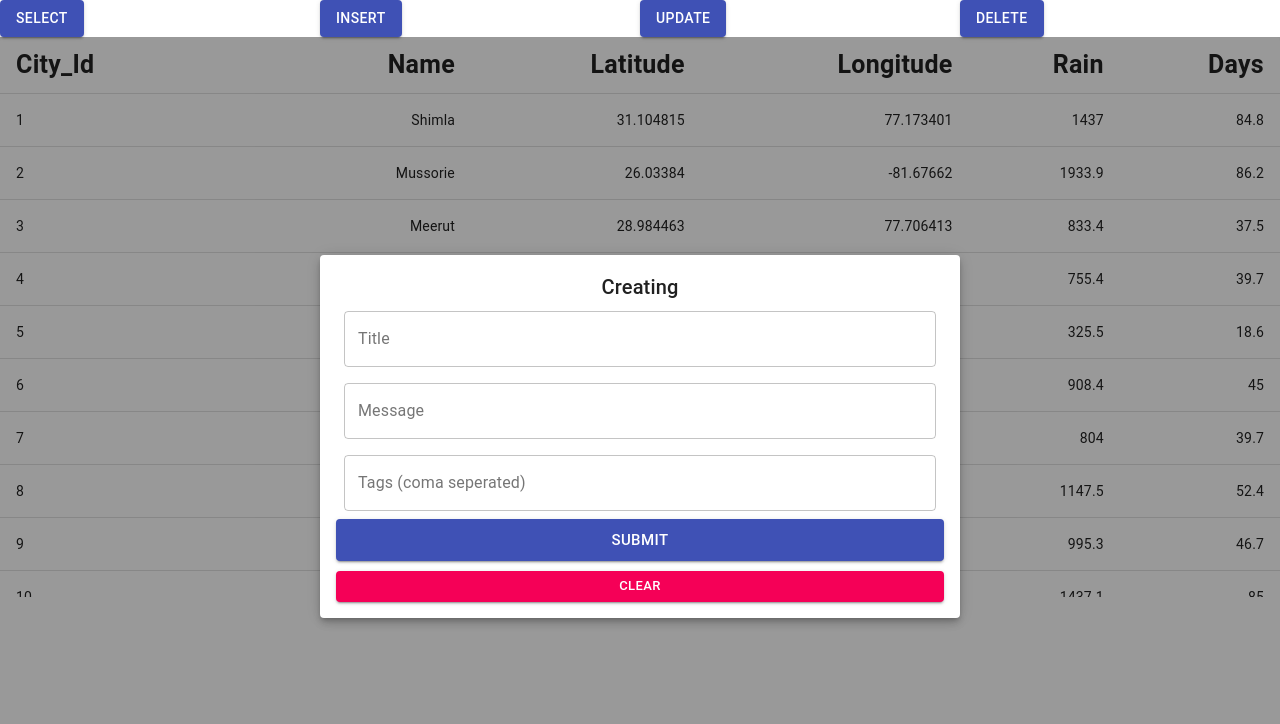
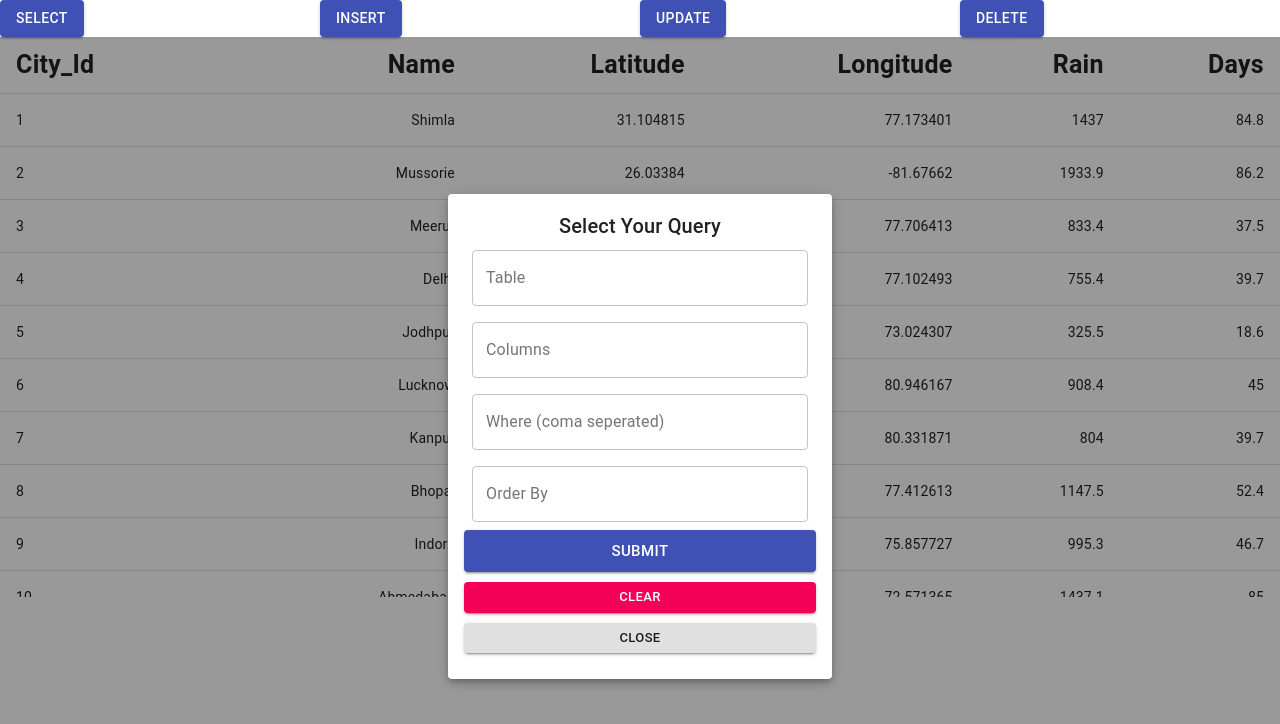
Before and after one commit to prashantbharati/atlanfront, a React (Create React App) app: page / in a window 1280 px wide. Both pictures are taken after a click on the button "SELECT". Shown: the top 724 px of the page. Built offline with nearby package versions, Linux system fonts and the light colour scheme.

Commit message:
forms setup

```diff
--- a/src/App.js
+++ b/src/App.js
@@ -14,9 +14,12 @@ import {
 import "./index.css";
 const App = () => {
   const [fd, setfd] = useState(false);
+  const [cs, setcs] = useState(0);
 
-  const onfinish = () => {
+  const onfinish = (e) => {
     setfd(true);
+
+    console.log(cs);
   };
 
   return (
@@ -25,22 +28,51 @@ const App = () => {
 
       <Grid container>
         <Grid item sm={3}>
-          <Button variant="contained" color="primary" onClick={onfinish}>
+          <Button
+            variant="contained"
+            color="primary"
+            onClick={async () => {
+              await setcs(1);
+              console.log(cs);
+              onfinish();
+            }}
+          >
             Select
           </Button>
         </Grid>
         <Grid item sm={3}>
-          <Button variant="contained" color="primary">
+          <Button
+            variant="contained"
+            color="primary"
+            onClick={() => {
+              setcs(2);
+              onfinish();
+            }}
+          >
             Insert
           </Button>
         </Grid>
         <Grid item sm={3}>
-          <Button variant="contained" color="primary">
+          <Button
+            variant="contained"
+            color="primary"
+            onClick={() => {
+              setcs(3);
+              onfinish();
+            }}
+          >
             Update
           </Button>
         </Grid>
         <Grid item sm={3}>
-          <Button variant="contained" color="primary">
+          <Button
+            variant="contained"
+            color="primary"
+            onClick={() => {
+              setcs(4);
+              onfinish();
+            }}
+          >
             Delete
           </Button>
         </Grid>
@@ -56,14 +88,12 @@ const App = () => {
           width: "100%",
           position: "fixed",
           backgroundColor: "rgba(0,0,0,0.4)",
-          // overflow: "auto",
-          /* Fallback color */
 
           zIndex: "1",
         }}
       >
-        <div style={{ width: "50%" }}>
-          <Form fd={fd} setfd={setfd} />
+        <div style={{ width: "30%" }}>
+          <Form fd={fd} setfd={setfd} cs={cs} />
         </div>
       </div>
 
--- a/src/components/Form/Form1.js
+++ b/src/components/Form/Form1.js
@@ -3,12 +3,14 @@ import { TextField, Button, Typography, Paper } from "@material-ui/core";
 
 import useStyles from "./styles";
 
-const Form = ({ fd, setfd }) => {
+const Form = ({ fd, setfd, cs }) => {
+  console.log(cs, "form");
   const [postData, setPostData] = useState({
-    title: "",
-    message: "",
-    tags: "",
-    selectedFile: "",
+    table: "",
+    columns: "",
+    where: "",
+    values: "",
+    orderby: "",
   });
 
   const classes = useStyles();
@@ -17,12 +19,12 @@ const Form = ({ fd, setfd }) => {
 
   const clear = () => {
     setfd(false);
-    setPostData({ title: "", message: "", tags: "", selectedFile: "" });
+    setPostData({ table: "", columns: "", where: "", values: "", orderby: "" });
   };
 
   const handleSubmit = async (e) => {
     e.preventDefault();
-
+    clear();
     console.log(postData);
   };
 
@@ -34,38 +36,77 @@ const Form = ({ fd, setfd }) => {
         className={`${classes.root} ${classes.form}`}
         onSubmit={handleSubmit}
       >
-        <Typography variant="h6">Creating</Typography>
-
-        <Typography></Typography>
+        <Typography variant="h6">
+          {cs === 1
+            ? "Select"
+            : cs === 2
+            ? "Insert"
+            : cs === 3
+            ? "Update"
+            : "Delete"}
+          {" Your Query"}
+        </Typography>
 
         <TextField
-          name="title"
+          name="table"
           variant="outlined"
-          label="Title"
+          label="Table"
           fullWidth
-          value={postData.title}
-          onChange={(e) => setPostData({ ...postData, title: e.target.value })}
+          value={postData.table}
+          onChange={(e) => setPostData({ ...postData, table: e.target.value })}
         />
+
+        {cs !== 4 && (
           <TextField
-          name="message"
+            name="columns"
             variant="outlined"
-          label="Message"
+            label="Columns"
             fullWidth
-          value={postData.message}
+            value={postData.columns}
             onChange={(e) =>
-            setPostData({ ...postData, message: e.target.value })
+              setPostData({ ...postData, columns: e.target.value })
             }
           />
+        )}
+
+        {cs !== 2 && (
           <TextField
-          name="tags"
+            name="where"
             variant="outlined"
-          label="Tags (coma seperated)"
+            label="Where (coma seperated)"
             fullWidth
-          value={postData.tags}
+            value={postData.where}
             onChange={(e) =>
-            setPostData({ ...postData, tags: e.target.value.split(",") })
+              setPostData({ ...postData, where: e.target.value.split(",") })
             }
           />
+        )}
+
+        {cs !== 1 && cs !== 4 && (
+          <TextField
+            name="values"
+            variant="outlined"
+            label="Values (coma seperated)"
+            fullWidth
+            value={postData.values}
+            onChange={(e) =>
+              setPostData({ ...postData, values: e.target.value.split(",") })
+            }
+          />
+        )}
+
+        {cs === 1 && (
+          <TextField
+            name="orderby"
+            variant="outlined"
+            label="Order By"
+            fullWidth
+            value={postData.orderby}
+            onChange={(e) =>
+              setPostData({ ...postData, orderby: e.target.value })
+            }
+          />
+        )}
 
         <Button
           className={classes.buttonSubmit}
@@ -78,6 +119,7 @@ const Form = ({ fd, setfd }) => {
           Submit
         </Button>
         <Button
+          className={classes.buttonSubmit}
           variant="contained"
           color="secondary"
           size="small"
@@ -86,6 +128,16 @@ const Form = ({ fd, setfd }) => {
         >
           Clear
         </Button>
+        <Button
+          className={classes.buttonSubmit}
+          variant="contained"
+          backgroundColor="#53BF9D"
+          size="small"
+          onClick={clear}
+          fullWidth
+        >
+          Close
+        </Button>
       </form>
     </Paper>
   );
```
Lines whose indentation alone changed are shown as unchanged.
